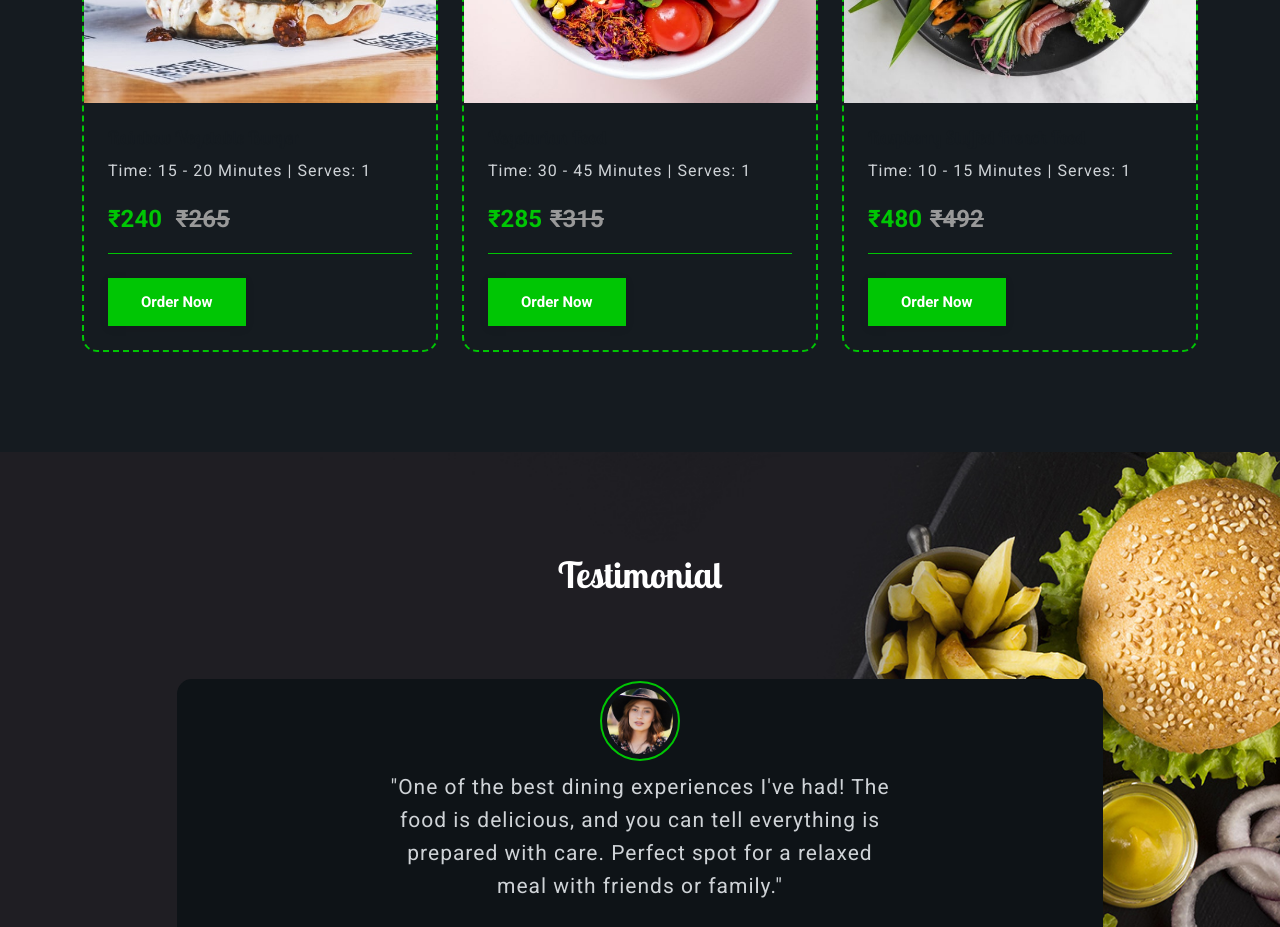
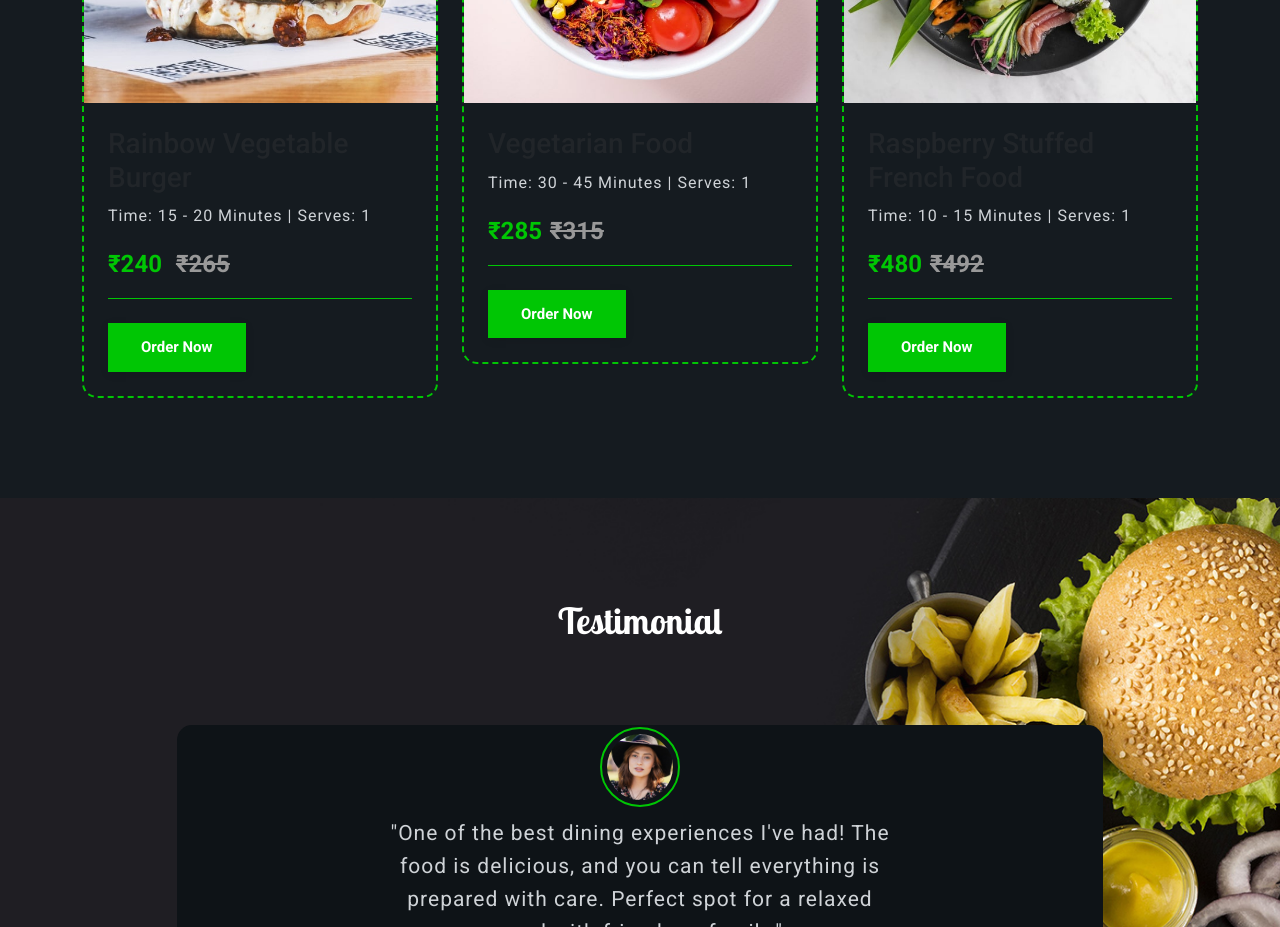
Before and after one commit to Khushi3109/Food-and-restaurant-website-using-bootstrap, a plain HTML site: page index.html in a window 1280 px wide. Shown: the part 2760-3687 px from the top of the page. Drawn offline with nearby package versions, Linux system fonts and the light colour scheme.

Commit message:
Update index.html

```diff
--- a/index.html
+++ b/index.html
@@ -161,7 +161,7 @@
             <div class="card">
               <img src="images/img/img-3.jpg" class="img-fluid" />
               <div class="p-4">
-                <h4> Rainbow Vegetable Burger </h4>
+                <h3>Rainbow Vegetable Burger</h3>
                 <p>Time: 15 - 20 Minutes | Serves: 1</p>
                 <span>₹240 <del>₹265</del></span>
                 <button class="mt-4 main-btn">Order Now</button>
@@ -172,7 +172,7 @@
             <div class="card">
               <img src="images/img/img-4.jpg" class="img-fluid" />
               <div class="p-4">
-                <h4> Vegetarian Food </h4>
+                <h3>Vegetarian Food</h3>
                 <p>Time: 30 - 45 Minutes | Serves: 1</p>
                 <span>₹285<del>₹315</del></span>
                 <button class="mt-4 main-btn">Order Now</button>
@@ -183,7 +183,7 @@
             <div class="card">
               <img src="images/img/img-5.jpg" class="img-fluid" />
               <div class="p-4">
-                <h4> Raspberry Stuffed French Food </h4>
+                <h3>Raspberry Stuffed French Food </h3>
                 <p>Time: 10 - 15 Minutes | Serves: 1</p>
                 <span>₹480<del>₹492</del></span>
                 <button class="mt-4 main-btn">Order Now</button>
```
